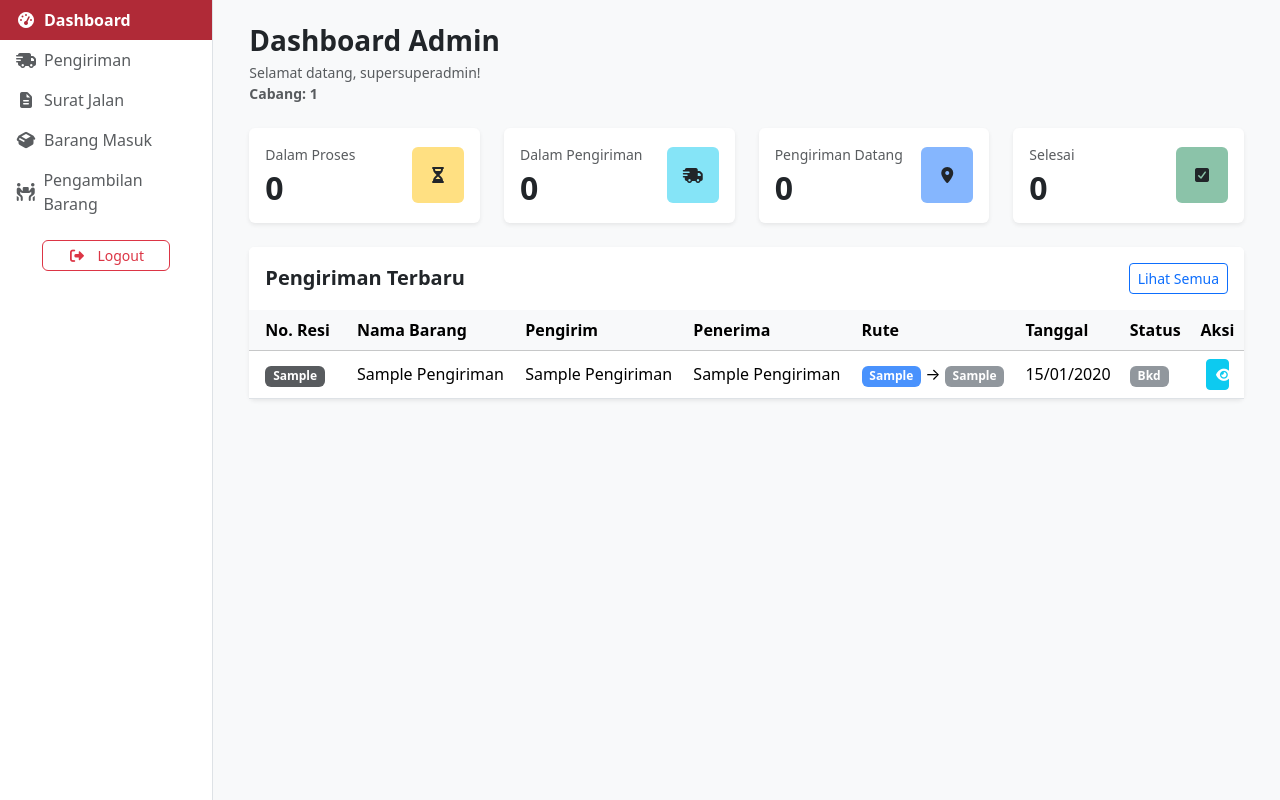
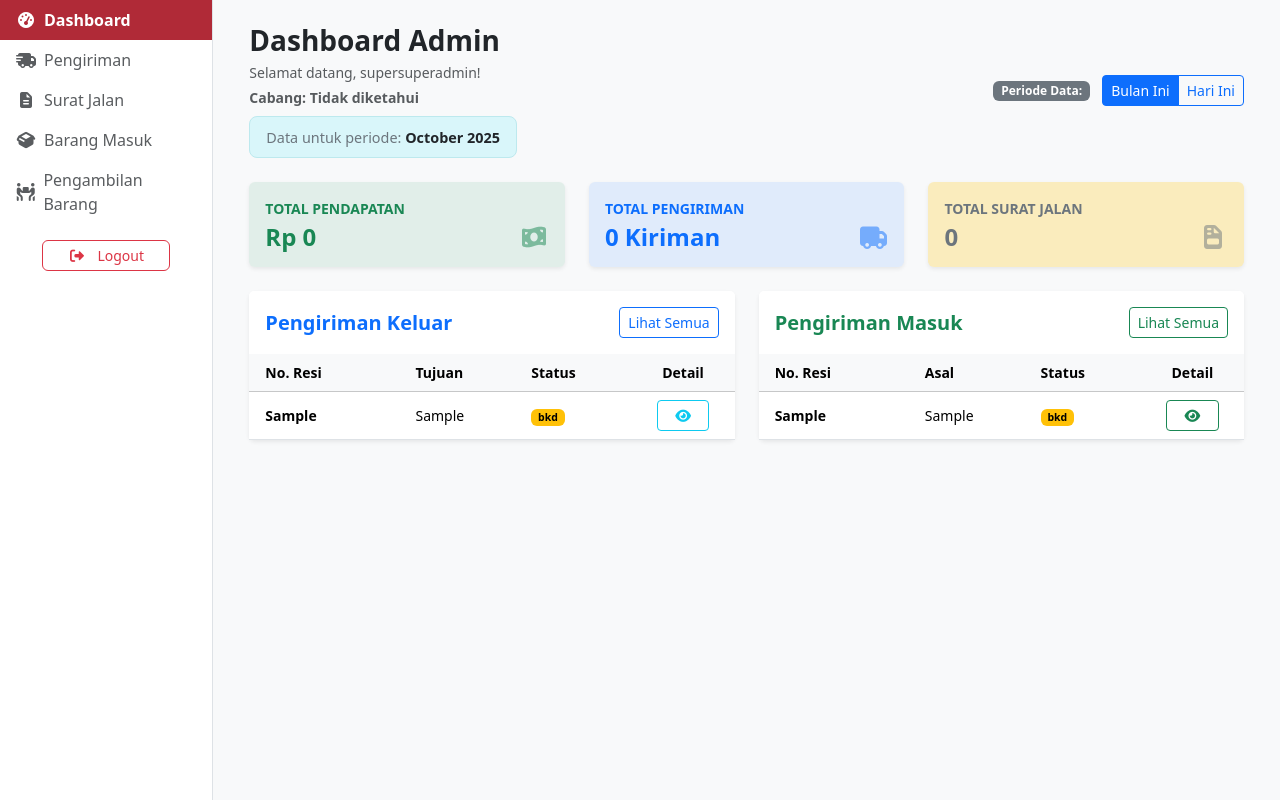
Before and after one commit to ORU25/CendanaKargo, a PHP site: page /CendanaKargo/dashboard/admin/index.php in a window 1280 px wide. Shown: the part 56-856 px from the top of the page. Run offline with PHP 8.4, Linux system fonts and the light colour scheme; a user stored in the database is signed in; data comes from the database, SQL or seed files in the repository; tables that the repository leaves empty hold one stand-in row (values such as "Sample post").

Commit message:
fix: done dashboard admin

```diff
--- a/dashboard/admin/index.php
+++ b/dashboard/admin/index.php
@@ -1,252 +1,299 @@
 <?php
 session_start();
-if(!isset($_SESSION['username'] )|| !isset($_SESSION['user_id'])){
+if (!isset($_SESSION['username']) || !isset($_SESSION['user_id'])) {
     header("Location: ../../auth/login");
     exit;
 }
 
-if(isset($_SESSION['role']) && $_SESSION['role'] !== 'admin'){
+if (isset($_SESSION['role']) && $_SESSION['role'] !== 'admin') {
     header("Location: ../../?error=unauthorized");
     exit;
 }
 
 include '../../config/database.php';
 
-// Ambil id cabang admin
-$stmt = $conn->prepare("SELECT id_cabang FROM user WHERE id = ?");
+// === Ambil ID & cabang admin login ===
+$stmt = $conn->prepare("
+    SELECT kc.id, kc.nama_cabang
+    FROM User u
+    JOIN Kantor_cabang kc ON u.id_cabang = kc.id
+    WHERE u.id = ?
+");
 $stmt->bind_param('i', $_SESSION['user_id']);
 $stmt->execute();
-$rowCab = $stmt->get_result()->fetch_assoc();
+$cabang_row = $stmt->get_result()->fetch_assoc();
 $stmt->close();
-$id_cabang_admin = $rowCab ? (int)$rowCab['id_cabang'] : 0;
 
-// === Statistik Pengiriman Keluar (dari cabang admin) ===
-$stmt = $conn->prepare("SELECT COUNT(*) as total FROM pengiriman WHERE id_cabang_pengirim = ?");
+$id_cabang_admin = $cabang_row['id'] ?? 0;
+$nama_cabang_admin = $cabang_row['nama_cabang'] ?? 'Tidak diketahui';
+
+// === Filter waktu ===
+$current_month = date('m');
+$current_year  = date('Y');
+$current_date  = date('Y-m-d');
+
+$filter = isset($_GET['filter']) ? $_GET['filter'] : 'bulan';
+$where_clause = ($filter === 'hari')
+    ? "DATE(tanggal) = '$current_date'"
+    : "MONTH(tanggal) = '$current_month' AND YEAR(tanggal) = '$current_year'";
+
+$selected_date_display = ($filter === 'hari') ? " (" . date('d F Y') . ")" : " " . date('F Y');
+
+// === Hitung total pengiriman, surat jalan, dan pendapatan (berdasarkan filter) ===
+$total_pengiriman = $conn->query("
+    SELECT COUNT(*) AS total
+    FROM pengiriman
+    WHERE $where_clause AND id_cabang_pengirim = '$id_cabang_admin'
+")->fetch_assoc()['total'] ?? 0;
+
+$total_surat_jalan = $conn->query("
+    SELECT COUNT(*) AS total
+    FROM surat_jalan
+    WHERE $where_clause AND id_cabang_pengirim = '$id_cabang_admin'
+")->fetch_assoc()['total'] ?? 0;
+
+$total_pendapatan = $conn->query("
+    SELECT SUM(total_tarif) AS total
+    FROM pengiriman
+    WHERE $where_clause AND id_cabang_pengirim = '$id_cabang_admin'
+")->fetch_assoc()['total'] ?? 0;
+
+// Helper format rupiah
+function format_rupiah($angka) {
+    return 'Rp ' . number_format($angka, 0, ',', '.');
+}
+
+// === Ambil pengiriman keluar (8 terakhir) ===
+$stmt = $conn->prepare("
+    SELECT * FROM pengiriman
+    WHERE id_cabang_pengirim = ?
+    ORDER BY id DESC LIMIT 8
+");
 $stmt->bind_param('i', $id_cabang_admin);
 $stmt->execute();
-$total_keluar = (int)$stmt->get_result()->fetch_assoc()['total'];
+$pengiriman_keluar = $stmt->get_result();
 $stmt->close();
 
-$stmt = $conn->prepare("SELECT COUNT(*) as total FROM pengiriman WHERE id_cabang_pengirim = ? AND status = 'dalam proses'");
+// === Ambil pengiriman masuk (8 terakhir) ===
+$stmt = $conn->prepare("
+    SELECT * FROM pengiriman
+    WHERE id_cabang_penerima = ?
+    ORDER BY id DESC LIMIT 8
+");
 $stmt->bind_param('i', $id_cabang_admin);
 $stmt->execute();
-$keluar_dalam_proses = (int)$stmt->get_result()->fetch_assoc()['total'];
-$stmt->close();
-
-$stmt = $conn->prepare("SELECT COUNT(*) as total FROM pengiriman WHERE id_cabang_pengirim = ? AND status = 'dalam pengiriman'");
-$stmt->bind_param('i', $id_cabang_admin);
-$stmt->execute();
-$keluar_dalam_pengiriman = (int)$stmt->get_result()->fetch_assoc()['total'];
-$stmt->close();
-
-// === Statistik Pengiriman Masuk (menuju cabang admin) ===
-$stmt = $conn->prepare("SELECT COUNT(*) as total FROM pengiriman WHERE id_cabang_penerima = ?");
-$stmt->bind_param('i', $id_cabang_admin);
-$stmt->execute();
-$total_masuk = (int)$stmt->get_result()->fetch_assoc()['total'];
-$stmt->close();
-
-$stmt = $conn->prepare("SELECT COUNT(*) as total FROM pengiriman WHERE id_cabang_penerima = ? AND status = 'sampai tujuan'");
-$stmt->bind_param('i', $id_cabang_admin);
-$stmt->execute();
-$masuk_sampai_tujuan = (int)$stmt->get_result()->fetch_assoc()['total'];
-$stmt->close();
-
-$stmt = $conn->prepare("SELECT COUNT(*) as total FROM pengiriman WHERE id_cabang_penerima = ? AND status = 'selesai'");
-$stmt->bind_param('i', $id_cabang_admin);
-$stmt->execute();
-$masuk_selesai = (int)$stmt->get_result()->fetch_assoc()['total'];
-$stmt->close();
-
-$stmt = $conn->prepare("
-    SELECT * FROM pengiriman
-    WHERE id_cabang_pengirim = ? OR id_cabang_penerima = ?
-    ORDER BY id DESC LIMIT 5
-");
-$stmt->bind_param('ii', $id_cabang_admin, $id_cabang_admin);
-$stmt->execute();
-$recent_shipments = $stmt->get_result();
+$pengiriman_masuk = $stmt->get_result();
 $stmt->close();
 
 $title = "Dashboard - Cendana Kargo";
-$page = "dashboard";
+$page  = "dashboard";
+
 include '../../templates/header.php';
 include '../../components/navDashboard.php';
 include '../../components/sidebar_offcanvas.php';
 ?>
+
 <div class="container-fluid">
   <div class="row">
     <?php include '../../components/sidebar.php'; ?>
 
-        <div class="col-lg-10 bg-light">
+    <main class="col-lg-10 bg-light">
       <div class="container-fluid p-4">
 
         <!-- Header -->
-                <div class="mb-4">
-                    <h1 class="h3 mb-1 fw-bold">Dashboard Admin</h1>
-                    <p class="text-muted small mb-0">Selamat datang, <?= htmlspecialchars($_SESSION['username']); ?>!</p>
-                    <p class="text-muted small fw-semibold">Cabang: <?= htmlspecialchars($_SESSION['cabang']); ?></p>
+        <div class="d-flex justify-content-between align-items-center mb-4">
+          <div>
+            <h1 class="h3 fw-bold mb-1">Dashboard Admin</h1>
+            <p class="text-muted small mb-1">
+              Selamat datang, <?= htmlspecialchars($_SESSION['username']); ?>!
+            </p>
+            <p class="text-muted small fw-semibold mb-2">
+              Cabang: <?= htmlspecialchars($nama_cabang_admin); ?>
+            </p>
+
+            <div class="px-3 py-2 rounded-3 d-inline-block"
+                style="background-color: #d9f6fa; border: 1px solid #bde9ee;">
+                <span class="fw-normal text-secondary" style="font-size: 0.9rem;">
+                    Data untuk periode:
+                    <strong class="text-dark"><?= $selected_date_display; ?></strong>
+                </span>
+            </div>
           </div>
 
-                <?php if(isset($_GET['already_logined'])){ ?>
-                    <div class="alert alert-info alert-dismissible fade show" role="alert">
-                        <strong>Info!</strong> Anda sudah login sebelumnya.
-                        <button type="button" class="btn-close" data-bs-dismiss="alert"></button>
+          <!-- Filter -->
+          <div>
+            <span class="badge text-bg-secondary me-2">Periode Data:</span>
+            <div class="btn-group" role="group">
+              <a href="?filter=bulan" class="btn btn-sm <?= $filter === 'bulan' ? 'btn-primary' : 'btn-outline-primary'; ?>">Bulan Ini</a>
+              <a href="?filter=hari" class="btn btn-sm <?= $filter === 'hari' ? 'btn-primary' : 'btn-outline-primary'; ?>">Hari Ini</a>
             </div>
-                <?php } ?>
+          </div>
+        </div>
 
-                <!-- Statistik per Status -->
+        <!-- Kartu Statistik -->
         <div class="row g-4 mb-4">
-                    <!-- Dalam Proses -->
-                    <div class="col-xl-3 col-md-6">
-                        <div class="card border-0 shadow-sm h-100">
+          <div class="col-xl-4 col-md-6">
+            <div class="card border-0 shadow-sm h-100 bg-success bg-opacity-10">
               <div class="card-body">
+                <p class="text-success mb-1 small fw-bold">TOTAL PENDAPATAN</p>
                 <div class="d-flex justify-content-between align-items-center">
-                                    <div>
-                                        <p class="text-muted mb-1 small">Dalam Proses</p>
-                                        <h2 class="mb-0 fw-bold"><?= $keluar_dalam_proses; ?></h2>
+                  <h4 class="fw-bold text-success mb-0"><?= format_rupiah($total_pendapatan); ?></h4>
+                  <i class="fa-solid fa-money-bill-wave text-success opacity-50 fs-4"></i>
                 </div>
-                                    <div class="p-3 bg-warning bg-opacity-50 rounded">
-                                        <i class="fa-solid fa-hourglass-half"></i>
+              </div>
+            </div>
+          </div>
+
+          <div class="col-xl-4 col-md-6">
+            <div class="card border-0 shadow-sm h-100 bg-primary bg-opacity-10">
+              <div class="card-body">
+                <p class="text-primary mb-1 small fw-bold">TOTAL PENGIRIMAN</p>
+                <div class="d-flex justify-content-between align-items-center">
+                  <h4 class="fw-bold text-primary mb-0"><?= $total_pengiriman; ?> Kiriman</h4>
+                  <i class="fa-solid fa-truck text-primary opacity-50 fs-4"></i>
+                </div>
+              </div>
+            </div>
+          </div>
+
+          <div class="col-xl-4 col-md-6">
+            <div class="card border-0 shadow-sm h-100 bg-warning bg-opacity-25">
+              <div class="card-body">
+                <p class="text-secondary mb-1 small fw-bold">TOTAL SURAT JALAN</p>
+                <div class="d-flex justify-content-between align-items-center">
+                  <h4 class="fw-bold text-secondary mb-0"><?= $total_surat_jalan; ?></h4>
+                  <i class="fa-solid fa-file-invoice text-secondary opacity-50 fs-4"></i>
                 </div>
               </div>
             </div>
           </div>
         </div>
 
-                    <!-- Dalam Pengiriman -->
-                    <div class="col-xl-3 col-md-6">
+        <!-- Dua Card Tabel -->
+        <div class="row g-4 mb-5">
+
+          <!-- Pengiriman Keluar -->
+          <div class="col-lg-6">
             <div class="card border-0 shadow-sm h-100">
-                            <div class="card-body">
-                                <div class="d-flex justify-content-between align-items-center">
-                                    <div>
-                                        <p class="text-muted mb-1 small">Dalam Pengiriman</p>
-                                        <h2 class="mb-0 fw-bold"><?= $keluar_dalam_pengiriman; ?></h2>
-                                    </div>
-                                    <div class="p-3 bg-info bg-opacity-50 rounded">
-                                        <i class="fa-solid fa-truck-fast"></i>
-                                    </div>
-                                </div>
-                            </div>
-                        </div>
-                    </div>
-
-                    <!-- Pengiriman Datang -->
-                    <div class="col-xl-3 col-md-6">
-                        <div class="card border-0 shadow-sm h-100">
-                            <div class="card-body">
-                                <div class="d-flex justify-content-between align-items-center">
-                                    <div>
-                                        <p class="text-muted mb-1 small">Pengiriman Datang</p>
-                                        <h2 class="mb-0 fw-bold"><?= $masuk_sampai_tujuan; ?></h2>
-                                    </div>
-                                    <div class="p-3 bg-primary bg-opacity-50 rounded">
-                                        <i class="fa-solid fa-location-dot"></i>
-                                    </div>
-                                </div>
-                            </div>
-                        </div>
-                    </div>
-
-                    <!-- Selesai -->
-                    <div class="col-xl-3 col-md-6">
-                        <div class="card border-0 shadow-sm h-100">
-                            <div class="card-body">
-                                <div class="d-flex justify-content-between align-items-center">
-                                    <div>
-                                        <p class="text-muted mb-1 small">Selesai</p>
-                                        <h2 class="mb-0 fw-bold"><?= $masuk_selesai; ?></h2>
-                                    </div>
-                                    <div class="p-3 bg-success bg-opacity-50 rounded">
-                                        <i class="fa-solid fa-square-check"></i>
-                                    </div>
-                                </div>
-                            </div>
-                        </div>
-                    </div>
-                </div>
-
-                <div class="card border-0 shadow-sm">
-                    <div class="card-header bg-white border-0 py-3">
-                        <div class="d-flex justify-content-between align-items-center">
-                            <h5 class="mb-0 fw-bold">Pengiriman Terbaru</h5>
-                            <a href="<?= BASE_URL; ?>dashboard/admin/pengiriman/" class="btn btn-sm btn-outline-primary">
-                                Lihat Semua
-                            </a>
-                        </div>
+              <div class="card-header bg-white border-0 py-3 d-flex justify-content-between align-items-center">
+                <h5 class="fw-bold text-primary mb-0">Pengiriman Keluar</h5>
+                <a href="pengiriman/?tipe=keluar" class="btn btn-sm btn-outline-primary">Lihat Semua</a>
               </div>
               <div class="card-body p-0">
                 <div class="table-responsive">
-                            <table class="table table-hover align-middle mb-0">
+                  <table class="table table-hover align-middle mb-0 small">
                     <thead class="table-light">
                       <tr>
                         <th class="px-3">No. Resi</th>
-                                        <th>Nama Barang</th>
-                                        <th>Pengirim</th>
-                                        <th>Penerima</th>
-                                        <th>Rute</th>
-                                        <th>Tanggal</th>
+                        <th>Tujuan</th>
                         <th>Status</th>
-                                        <th class="text-center">Aksi</th>
+                        <th class="text-center">Detail</th>
                       </tr>
                     </thead>
                     <tbody>
-                                    <?php if($recent_shipments->num_rows > 0): ?>
-                                        <?php while($row = $recent_shipments->fetch_assoc()): ?>
-                                            <tr class="text-capitalize">
-                                                <td class="px-3 fw-bold"><span class="badge bg-dark bg-opacity-75"><?= htmlspecialchars($row['no_resi']); ?></span></td>
-                                                <td><?= htmlspecialchars($row['nama_barang']); ?></td>
-                                                <td><?= htmlspecialchars($row['nama_pengirim']); ?></td>
-                                                <td><?= htmlspecialchars($row['nama_penerima']); ?></td>
+                      <?php if ($pengiriman_keluar->num_rows > 0): ?>
+                        <?php while ($row = $pengiriman_keluar->fetch_assoc()): ?>
+                          <tr>
+                            <td class="px-3 fw-semibold"><?= htmlspecialchars($row['no_resi']); ?></td>
+                            <td><?= htmlspecialchars($row['cabang_penerima']); ?></td>
                             <td>
                               <?php
-                                                    // Tentukan warna badge berdasarkan arah pengiriman
-                                                    $isPengirimanKeluar = ($row['id_cabang_pengirim'] == $id_cabang_admin);
-                                                    $badgeAsalClass = $isPengirimanKeluar ? 'primary' : 'secondary';
-                                                    $badgeTujuanClass = $isPengirimanKeluar ? 'secondary' : 'success';
+                                $statusClass = match(strtolower($row['status'])) {
+                                  'bkd' => 'warning',
+                                  'dalam pengiriman' => 'info',
+                                  'sampai tujuan' => 'success',
+                                  'pod' => 'primary',
+                                  'dibatalkan' => 'danger',
+                                  default => 'secondary'
+                                };
                               ?>
-                                                    <span class="badge bg-<?= $badgeAsalClass; ?> bg-opacity-75"><?= htmlspecialchars($row['cabang_pengirim']); ?></span>
-                                                    →
-                                                    <span class="badge bg-<?= $badgeTujuanClass; ?> bg-opacity-75"><?= htmlspecialchars($row['cabang_penerima']); ?></span>
-                                                </td>
-                                                <td><?= date('d/m/Y', strtotime($row['tanggal'])); ?></td>
-                                                <td>
-                                                    <?php
-                                                    $badgeClass = 'secondary';
-                                                    switch(strtolower($row['status'])) {
-                                                        case 'dalam proses': $badgeClass = 'warning'; break;
-                                                        case 'dalam pengiriman': $badgeClass = 'primary'; break;
-                                                        case 'sampai tujuan': $badgeClass = 'info'; break;
-                                                        case 'selesai': $badgeClass = 'success'; break;
-                                                        case 'dibatalkan': $badgeClass = 'danger'; break;
-                                                    }
-                                                    ?>
-                                                    <span class="badge text-bg-<?= $badgeClass; ?> bg-opacity-75"><?= htmlspecialchars($row['status']); ?></span>
+                              <span class="badge text-bg-<?= $statusClass; ?>"><?= htmlspecialchars($row['status']); ?></span>
                             </td>
                             <td class="text-center">
-                                                    <a href="<?= BASE_URL; ?>dashboard/admin/pengiriman/detail.php?id=<?= $row['id']; ?>" class="btn btn-sm btn-info text-white">
+                              <a href="pengiriman/detail.php?id=<?= $row['id']; ?>" class="btn btn-sm btn-outline-info">
                                 <i class="fa-solid fa-eye"></i>
                               </a>
                             </td>
                           </tr>
                         <?php endwhile; ?>
                       <?php else: ?>
-                                        <tr>
-                                            <td colspan="8" class="text-center py-5 text-muted">
-                                                <i class="fa-solid fa-box"></i>
-                                                <p class="mb-0">Belum ada data pengiriman untuk cabang ini.</p>
-                                            </td>
-                                        </tr>
+                        <tr><td colspan="4" class="text-center py-4 text-muted">Belum ada pengiriman keluar.</td></tr>
                       <?php endif; ?>
                     </tbody>
                   </table>
                 </div>
               </div>
             </div>
+          </div>
 
+          <!-- Pengiriman Masuk -->
+          <div class="col-lg-6">
+            <div class="card border-0 shadow-sm h-100">
+              <div class="card-header bg-white border-0 py-3 d-flex justify-content-between align-items-center">
+                <h5 class="fw-bold text-success mb-0">Pengiriman Masuk</h5>
+                <a href="pengiriman/?tipe=masuk" class="btn btn-sm btn-outline-success">Lihat Semua</a>
+              </div>
+              <div class="card-body p-0">
+                <div class="table-responsive">
+                  <table class="table table-hover align-middle mb-0 small">
+                    <thead class="table-light">
+                      <tr>
+                        <th class="px-3">No. Resi</th>
+                        <th>Asal</th>
+                        <th>Status</th>
+                        <th class="text-center">Detail</th>
+                      </tr>
+                    </thead>
+                    <tbody>
+                      <?php if ($pengiriman_masuk->num_rows > 0): ?>
+                        <?php while ($row = $pengiriman_masuk->fetch_assoc()): ?>
+                          <tr>
+                            <td class="px-3 fw-semibold"><?= htmlspecialchars($row['no_resi']); ?></td>
+                            <td><?= htmlspecialchars($row['cabang_pengirim']); ?></td>
+                            <td>
+                              <?php
+                                $status = strtolower($row['status']);
+                                $statusClass = match($status) {
+                                  'bkd' => 'warning',
+                                  'dalam pengiriman' => 'info',
+                                  'sampai tujuan' => 'success',
+                                  'pod' => 'primary',
+                                  'dibatalkan' => 'danger',
+                                  default => 'secondary'
+                                };
+
+                                // Tentukan URL tujuan detail
+                                if ($status === 'dalam pengiriman') {
+                                    $detailUrl = "barang_masuk/detail.php?id=" . $row['id'];
+                                } elseif (in_array($status, ['sampai tujuan', 'pod'])) {
+                                    $detailUrl = "pengambilan_barang/detail.php?id=" . $row['id'];
+                                } else {
+                                    $detailUrl = "pengiriman/detail.php?id=" . $row['id'];
+                                }
+                              ?>
+                              <span class="badge text-bg-<?= $statusClass; ?>"><?= htmlspecialchars($row['status']); ?></span>
+                            </td>
+                            <td class="text-center">
+                              <a href="<?= $detailUrl; ?>" class="btn btn-sm btn-outline-success">
+                                <i class="fa-solid fa-eye"></i>
+                              </a>
+                            </td>
+                          </tr>
+                        <?php endwhile; ?>
+                      <?php else: ?>
+                        <tr><td colspan="4" class="text-center py-4 text-muted">Belum ada pengiriman masuk.</td></tr>
+                      <?php endif; ?>
+                    </tbody>
+                  </table>
                 </div>
               </div>
             </div>
           </div>
 
+        </div><!-- end row -->
+      </div>
+    </main>
+  </div>
+</div>
+
 <?php include '../../templates/footer.php'; ?>
```
Also changed, not shown: dashboard/admin/pengambilan_barang/detail_pod.php (deleted, +0 -114 lines), dashboard/superadmin/pengambilan_barang/detail_pod.php (deleted). Lines whose indentation alone changed are shown as unchanged.
